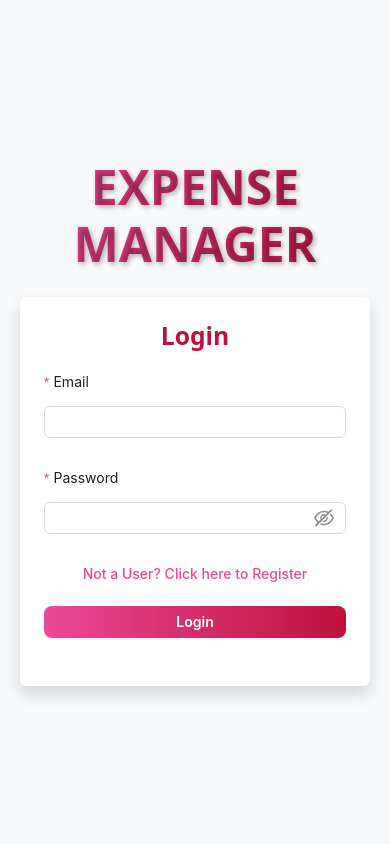
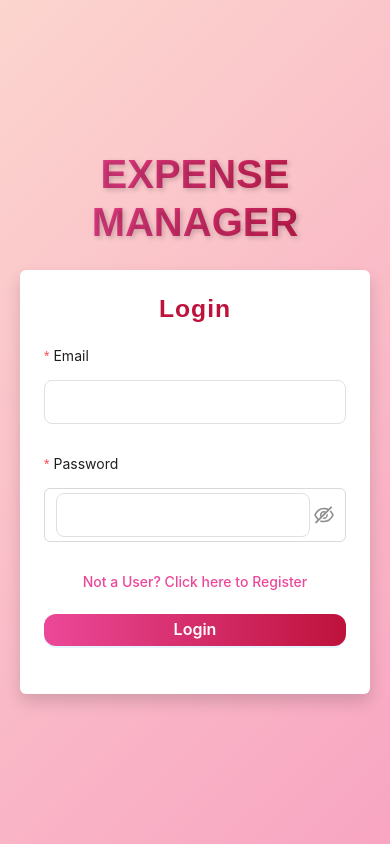
Before and after one commit to harish-joya/Expense-Management-App, a React (Create React App) app in the folder client/: page /login in a window 390 px wide. Built offline with nearby package versions, Linux system fonts and the light colour scheme.

Commit message:
add styles in Login , Register Page

```diff
--- a/client/src/App.js
+++ b/client/src/App.js
@@ -1,8 +1,10 @@
+import "antd/dist/reset.css";
 import { Routes, Route, Navigate } from "react-router-dom";
 import HomePage from "./pages/HomePage";
 import Register from "./pages/Register";
 import Login from "./pages/Login";
 import "./index.css";
+
 
 function App() {
   return (
--- a/client/src/index.js
+++ b/client/src/index.js
@@ -1,18 +1,22 @@
+import "antd/dist/reset.css";
 import React from 'react';
 import ReactDOM from 'react-dom/client';
 import './index.css';
 import App from './App';
 import reportWebVitals from './reportWebVitals';
 import {BrowserRouter} from 'react-router-dom';
+import { App as AntdApp } from "antd";
+
 
 const root = ReactDOM.createRoot(document.getElementById('root'));
 root.render(
+  <AntdApp>
   <React.StrictMode>
-    <BrowserRouter>
-      <App />
-    </BrowserRouter>
-
-  </React.StrictMode>
+      <BrowserRouter>
+        <App />
+      </BrowserRouter>
+    </React.StrictMode>
+  </AntdApp>
 );
 
 reportWebVitals();
--- a/client/src/pages/Login.js
+++ b/client/src/pages/Login.js
@@ -1,31 +1,41 @@
-import {useState, useEffect} from 'react';
-import { Button, Form, Input, message } from 'antd';
-import { Link,useNavigate } from 'react-router-dom';
-import axios from 'axios';
-import Spinner from '../components/Spinner';
-import '../styles/Login.css';
+import { useState, useEffect } from "react";
+import { Button, Form, Input } from "antd";
+import { Link, useNavigate } from "react-router-dom";
+import axios from "axios";
+import Spinner from "../components/Spinner";
+import "../styles/Login.css";
 
 const Login = () => {
   const navigate = useNavigate();
   const [loading, setLoading] = useState(false);
+  const [error, setError] = useState("");
+  const [showError, setShowError] = useState(false); // control fade-out
 
   const submitHandler = async (values) => {
     try {
       setLoading(true);
-      const {data} = await axios.post('/api/v1/user/login', values);
+      setError("");
+      setShowError(false);
+
+      const { data } = await axios.post("/api/v1/user/login", values);
       setLoading(false);
-      message.success('Login successful');
-      localStorage.setItem('user', JSON.stringify({...data,password:''}));
-      navigate('/');
-    } catch (error) {
+
+      localStorage.setItem("user", JSON.stringify({ ...data, password: "" }));
+      navigate("/");
+    } catch (err) {
       setLoading(false);
-      message.error('Something went wrong');
+      const errMsg =
+        err.response?.data?.message || "Something went wrong, try again";
+      setError(errMsg);
+      setShowError(true);
+
+      setTimeout(() => setShowError(false), 5000);
     }
   };
 
-  useEffect(()=>{
-    if(localStorage.getItem('user')){
-      navigate('/');
+  useEffect(() => {
+    if (localStorage.getItem("user")) {
+      navigate("/");
     }
   }, [navigate]);
 
@@ -37,13 +47,16 @@ const Login = () => {
         {loading && <Spinner className="spinner" />}
         <h2 className="text-center mb-3">Login</h2>
 
+        {/* Error Alert */}
+        {showError && <div className="login-error">{error}</div>}
+
         <Form onFinish={submitHandler}>
           <Form.Item
             label="Email"
             name="email"
             rules={[
-              { required: true, message: 'Please enter your email!' },
-              { type: 'email', message: 'Please enter a valid email!' }
+              { required: true, message: "Please enter your email!" },
+              { type: "email", message: "Please enter a valid email!" },
             ]}
           >
             <Input type="email" autoComplete="email" />
@@ -52,7 +65,7 @@ const Login = () => {
           <Form.Item
             label="Password"
             name="password"
-            rules={[{ required: true, message: 'Please enter your password!' }]}
+            rules={[{ required: true, message: "Please enter your password!" }]}
           >
             <Input.Password autoComplete="current-password" />
           </Form.Item>
--- a/client/src/pages/Register.js
+++ b/client/src/pages/Register.js
@@ -1,4 +1,3 @@
-
 import { useState, useEffect } from 'react';
 import { Button, Form, Input, message } from 'antd';
 import { Link, useNavigate } from 'react-router-dom';
--- a/client/src/styles/Login.css
+++ b/client/src/styles/Login.css
@@ -3,57 +3,8 @@
   align-items: center;
   justify-content: center;
   min-height: 100vh;
-  background: #f3f4f6;
-}
-
-.login-card {
-  width: 360px;
-  padding: 2rem;
-  border-radius: 12px;
-  box-shadow: 0 8px 20px rgba(0,0,0,0.1);
-  background-color: #fff;
-  transition: transform 0.3s ease, box-shadow 0.3s ease;
-}
-
-.login-card:hover {
-  transform: translateY(-3px);
-  box-shadow: 0 12px 25px rgba(0,0,0,0.15);
-}
-
-.login-card h2 {
-  margin-bottom: 1.5rem;
-  color: #be123c;
-  font-weight: 700;
-  text-align: center;
-}
-
-.login-card .ant-btn-primary {
-  background: linear-gradient(to right, #ec4899, #be123c);
-  border: none;
-  border-radius: 8px;
-  font-weight: 600;
-  transition: transform 0.2s;
-}
-
-.login-card .ant-btn-primary:hover {
-  transform: translateY(-2px);
-  box-shadow: 0 6px 15px rgba(0,0,0,0.1);
-}
-
-.login-card a {
-  color: #ec4899;
-  font-weight: 500;
-  text-decoration: none;
-}
-
-.login-card a:hover {
-  text-decoration: underline;
-}
-
-.login-card .spinner {
-  position: absolute;
-  top: 10px;
-  right: 10px;
+  background: linear-gradient(135deg, #fcd5ce, #f8a5c2);
+  font-family: 'Poppins', sans-serif;
 }
 
 .project-title {
@@ -65,5 +16,103 @@
   text-transform: uppercase;
   text-align: center;
   margin-bottom: 2rem;
-  text-shadow: 2px 2px 5px rgba(0,0,0,0.3);
+  text-shadow: 2px 2px 5px rgba(0,0,0,0.2);
 }
+
+.login-card {
+  width: 360px;
+  padding: 2.5rem 2rem;
+  border-radius: 16px;
+  box-shadow: 0 12px 30px rgba(0,0,0,0.15);
+  background-color: #fff;
+  transition: transform 0.3s ease, box-shadow 0.3s ease;
+}
+
+.login-card:hover {
+  transform: translateY(-5px);
+  box-shadow: 0 16px 40px rgba(0,0,0,0.2);
+}
+
+.login-card h2 {
+  margin-bottom: 1.5rem;
+  color: #be123c;
+  font-weight: 700;
+  text-align: center;
+  letter-spacing: 1px;
+}
+
+.login-card .ant-form-item-control-input input,
+.login-card .ant-form-item-control-input input:focus {
+  border-radius: 8px;
+  border: 1px solid #e0e0e0;
+  padding: 10px;
+  transition: all 0.2s;
+}
+
+.login-card .ant-form-item-control-input input:focus {
+  border-color: #ec4899;
+  box-shadow: 0 0 8px rgba(236,72,153,0.3);
+}
+
+.login-card .ant-btn-primary {
+  background: linear-gradient(to right, #ec4899, #be123c);
+  border: none;
+  border-radius: 12px;
+  font-weight: 600;
+  font-size: 1rem;
+  transition: all 0.2s;
+}
+
+.login-card .ant-btn-primary:hover {
+  transform: translateY(-2px);
+  box-shadow: 0 8px 20px rgba(236,72,153,0.4);
+}
+
+.login-card a {
+  color: #ec4899;
+  font-weight: 500;
+  text-decoration: none;
+  transition: color 0.2s;
+}
+
+.login-card a:hover {
+  color: #be123c;
+  text-decoration: underline;
+}
+
+.login-card .spinner {
+  position: absolute;
+  top: 10px;
+  right: 10px;
+}
+
+.login-error {
+  background-color: #fee2e2;
+  color: #b91c1c;
+  border: 1px solid #fca5a5;
+  padding: 0.8rem 1rem;
+  margin-bottom: 1rem;
+  border-radius: 12px;
+  text-align: center;
+  font-weight: 500;
+  font-size: 0.95rem;
+  animation: fadeInOut 5s forwards;
+  box-shadow: 0 4px 12px rgba(0,0,0,0.1);
+}
+
+@keyframes fadeInOut {
+  0% { opacity: 0; transform: translateY(-5px); }
+  10% { opacity: 1; transform: translateY(0); }
+  90% { opacity: 1; transform: translateY(0); }
+  100% { opacity: 0; transform: translateY(-5px); }
+}
+
+@media (max-width: 480px) {
+  .login-card {
+    width: 90%;
+    padding: 2rem 1.5rem;
+  }
+  .project-title {
+    font-size: 2.5rem;
+  }
+}
--- a/client/src/styles/Register.css
+++ b/client/src/styles/Register.css
@@ -3,57 +3,8 @@
   align-items: center;
   justify-content: center;
   min-height: 100vh;
-  background: #f3f4f6;
-}
-
-.register-card {
-  width: 400px;
-  padding: 2rem;
-  border-radius: 12px;
-  box-shadow: 0 8px 20px rgba(0,0,0,0.1);
-  background-color: #fff;
-  transition: transform 0.3s ease, box-shadow 0.3s ease;
-}
-
-.register-card:hover {
-  transform: translateY(-3px);
-  box-shadow: 0 12px 25px rgba(0,0,0,0.15);
-}
-
-.register-card h2 {
-  margin-bottom: 1.5rem;
-  color: #be123c;
-  font-weight: 700;
-  text-align: center;
-}
-
-.register-card .ant-btn-primary {
-  background: linear-gradient(to right, #ec4899, #be123c);
-  border: none;
-  border-radius: 8px;
-  font-weight: 600;
-  transition: transform 0.2s;
-}
-
-.register-card .ant-btn-primary:hover {
-  transform: translateY(-2px);
-  box-shadow: 0 6px 15px rgba(0,0,0,0.1);
-}
-
-.register-card a {
-  color: #ec4899;
-  font-weight: 500;
-  text-decoration: none;
-}
-
-.register-card a:hover {
-  text-decoration: underline;
-}
-
-.register-card .spinner {
-  position: absolute;
-  top: 10px;
-  right: 10px;
+  background: linear-gradient(135deg, #fcd5ce, #f8a5c2);
+  font-family: 'Poppins', sans-serif;
 }
 
 .project-title {
@@ -65,5 +16,103 @@
   text-transform: uppercase;
   text-align: center;
   margin-bottom: 2rem;
-  text-shadow: 2px 2px 5px rgba(0,0,0,0.3);
+  text-shadow: 2px 2px 5px rgba(0,0,0,0.2);
 }
+
+.register-card {
+  width: 400px;
+  padding: 2.5rem 2rem;
+  border-radius: 16px;
+  box-shadow: 0 12px 30px rgba(0,0,0,0.15);
+  background-color: #fff;
+  transition: transform 0.3s ease, box-shadow 0.3s ease;
+}
+
+.register-card:hover {
+  transform: translateY(-5px);
+  box-shadow: 0 16px 40px rgba(0,0,0,0.2);
+}
+
+.register-card h2 {
+  margin-bottom: 1.5rem;
+  color: #be123c;
+  font-weight: 700;
+  text-align: center;
+  letter-spacing: 1px;
+}
+
+.register-card .ant-form-item-control-input input,
+.register-card .ant-form-item-control-input input:focus {
+  border-radius: 8px;
+  border: 1px solid #e0e0e0;
+  padding: 10px;
+  transition: all 0.2s;
+}
+
+.register-card .ant-form-item-control-input input:focus {
+  border-color: #ec4899;
+  box-shadow: 0 0 8px rgba(236,72,153,0.3);
+}
+
+.register-card .ant-btn-primary {
+  background: linear-gradient(to right, #ec4899, #be123c);
+  border: none;
+  border-radius: 12px;
+  font-weight: 600;
+  font-size: 1rem;
+  transition: all 0.2s;
+}
+
+.register-card .ant-btn-primary:hover {
+  transform: translateY(-2px);
+  box-shadow: 0 8px 20px rgba(236,72,153,0.4);
+}
+
+.register-card a {
+  color: #ec4899;
+  font-weight: 500;
+  text-decoration: none;
+  transition: color 0.2s;
+}
+
+.register-card a:hover {
+  color: #be123c;
+  text-decoration: underline;
+}
+
+.register-card .spinner {
+  position: absolute;
+  top: 10px;
+  right: 10px;
+}
+
+.register-error {
+  background-color: #fee2e2;
+  color: #b91c1c;
+  border: 1px solid #fca5a5;
+  padding: 0.8rem 1rem;
+  margin-bottom: 1rem;
+  border-radius: 12px;
+  text-align: center;
+  font-weight: 500;
+  font-size: 0.95rem;
+  animation: fadeInOut 5s forwards;
+  box-shadow: 0 4px 12px rgba(0,0,0,0.1);
+}
+
+@keyframes fadeInOut {
+  0% { opacity: 0; transform: translateY(-5px); }
+  10% { opacity: 1; transform: translateY(0); }
+  90% { opacity: 1; transform: translateY(0); }
+  100% { opacity: 0; transform: translateY(-5px); }
+}
+
+@media (max-width: 480px) {
+  .register-card {
+    width: 90%;
+    padding: 2rem 1.5rem;
+  }
+  .project-title {
+    font-size: 2.5rem;
+  }
+}
```
Also changed, not shown: 1 other file (tests, documents, lock files or other folders).
